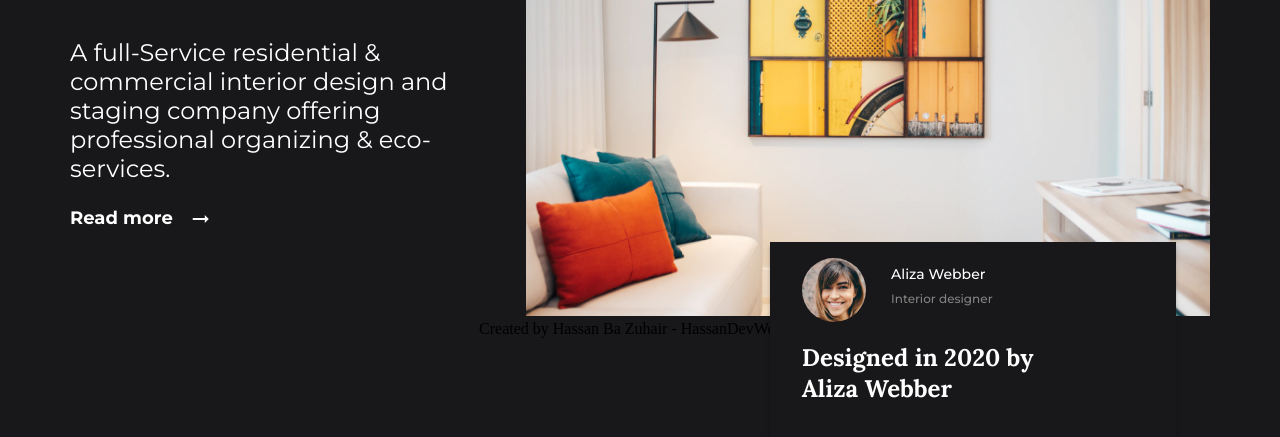
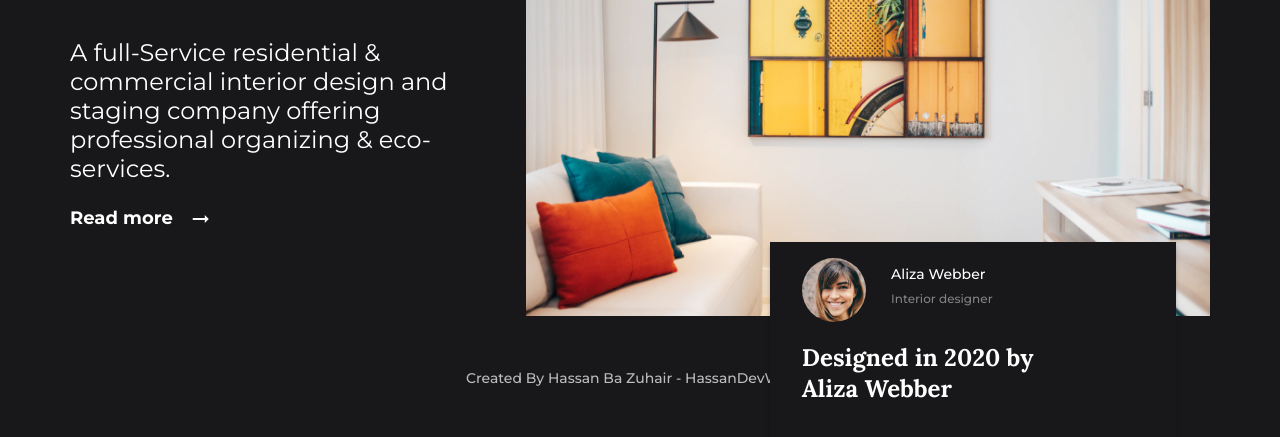
Before and after one commit to HassanDevWork/Interior-Consultant, a website: page index.html in a window 1280 px wide. Shown: the part 363-800 px from the top of the page. Drawn offline with nearby package versions, Linux system fonts and the light colour scheme.

Commit message:
add Copy right style

```diff
--- a/css/style.css
+++ b/css/style.css
@@ -378,3 +378,21 @@ a {
     text-shadow: 0 0 7px #fff !important;
   }
 }
+
+footer {
+  width: 100%;
+  margin-top: 50px;
+  text-align: center;
+  text-transform: capitalize;
+
+  font-family: "Montserrat", sans-serif;
+  font-style: normal;
+  font-weight: 500;
+  font-size: 14px;
+  line-height: 17px;
+  /* identical to box height */
+
+  text-align: center;
+
+  color: #bdbdbd;
+}
```
